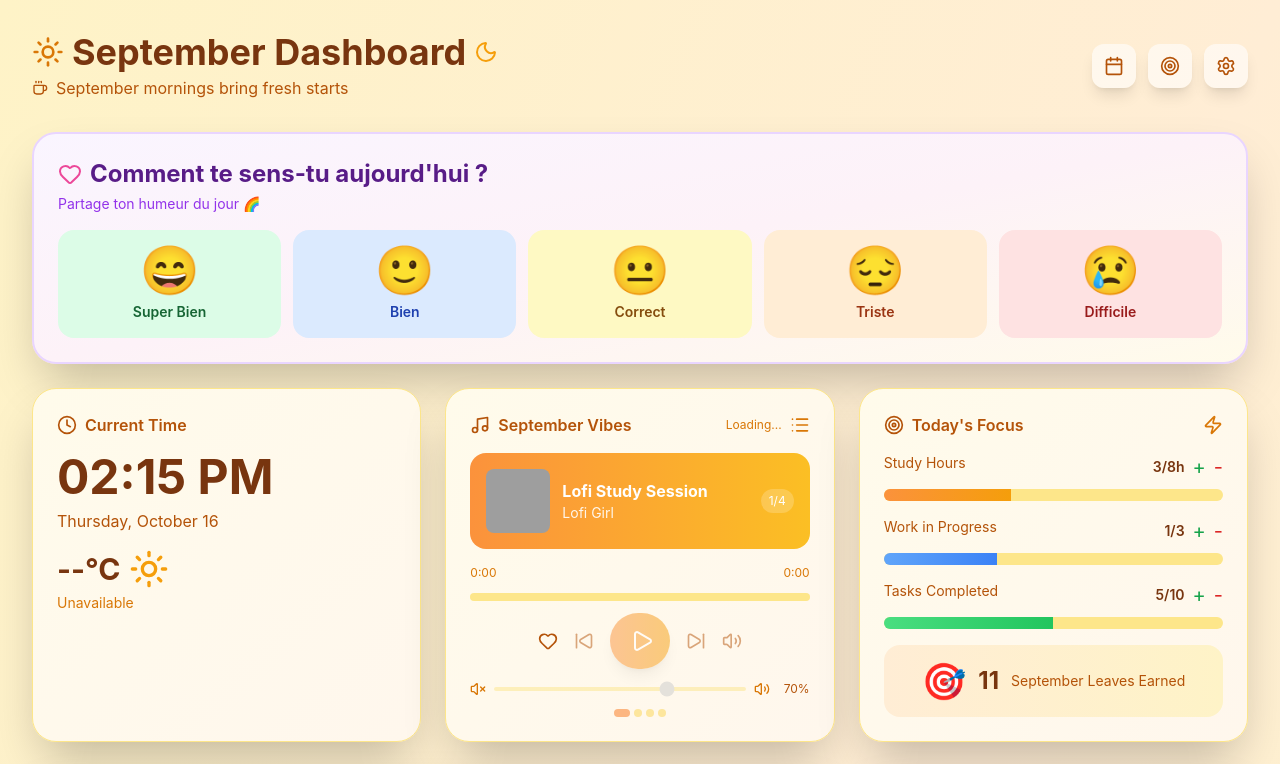
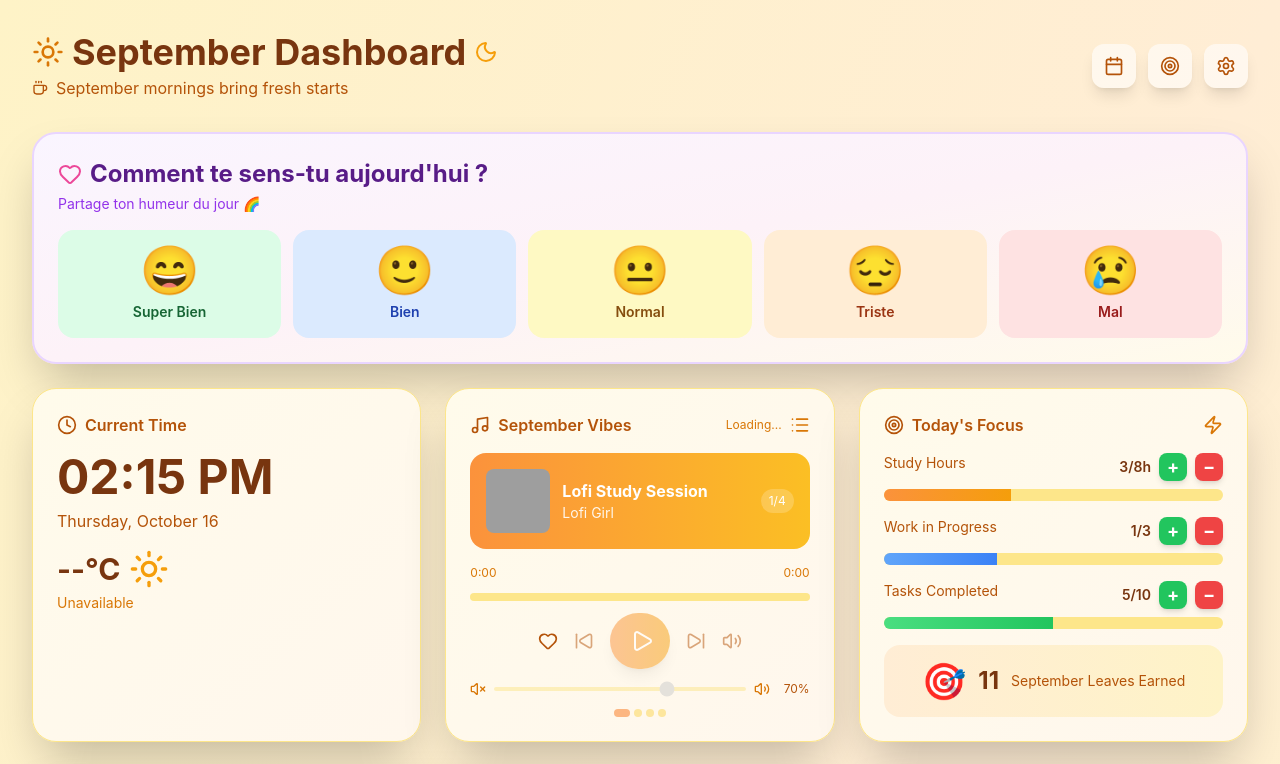
Before and after one commit to YanisseIsmaili/MoodFlow, a React (Vite) app in the folder mood-tracker-app/: page / in a window 1280 px wide. Shown: the top 764 px of the page. Built offline with nearby package versions, Linux system fonts and the light colour scheme; grey boxes are pictures that could not be loaded; the HTML template or start-up script is replaced by a standard one.

Commit message:
calendar

```diff
--- a/mood-tracker-app/src/components/dashboard/CalendarWidget.jsx
+++ b/mood-tracker-app/src/components/dashboard/CalendarWidget.jsx
@@ -221,10 +221,10 @@ const CalendarWidget = () => {
           {(selectedDayEvents.length > 0 || selectedDayMood) && (
             <span className="text-xs bg-amber-300 text-amber-900 px-2 py-1 rounded-full">
               {selectedDayEvents.length} event{selectedDayEvents.length !== 1 ? 's' : ''}
-              {selectedDayMood && ' • ' + (selectedDayMood.mood === 'amazing' ? 'Incroyable' :
+              {selectedDayMood && ' • ' + (selectedDayMood.mood === 'amazing' ? 'Super Bien' :
                                           selectedDayMood.mood === 'good' ? 'Bien' :
-                                          selectedDayMood.mood === 'okay' ? 'Correct' :
-                                          selectedDayMood.mood === 'sad' ? 'Triste' : 'Difficile')}
+                                          selectedDayMood.mood === 'okay' ? 'Normal' :
+                                          selectedDayMood.mood === 'sad' ? 'Triste' : 'Mal')}
             </span>
           )}
         </div>
@@ -236,10 +236,10 @@ const CalendarWidget = () => {
               <span className="text-4xl">{getMoodDisplay(selectedDayMood.mood)?.emoji}</span>
               <div className="flex-1">
                 <div className="font-semibold text-gray-800">
-                  Humeur : {selectedDayMood.mood === 'amazing' ? 'Incroyable' :
+                  Humeur : {selectedDayMood.mood === 'amazing' ? 'Super Bien' :
                            selectedDayMood.mood === 'good' ? 'Bien' :
-                           selectedDayMood.mood === 'okay' ? 'Correct' :
-                           selectedDayMood.mood === 'sad' ? 'Triste' : 'Difficile'}
+                           selectedDayMood.mood === 'okay' ? 'Normal' :
+                           selectedDayMood.mood === 'sad' ? 'Triste' : 'Mal'}
                 </div>
                 {selectedDayMood.note && (
                   <p className="text-sm text-gray-600 mt-1">{selectedDayMood.note}</p>
@@ -294,7 +294,7 @@ const CalendarWidget = () => {
         <div className="flex flex-wrap gap-3 text-xs">
           <div className="flex items-center gap-1">
             <div className="w-3 h-3 bg-green-400 rounded"></div>
-            <span className="text-amber-700">Incroyable</span>
+            <span className="text-amber-700">Super Bien</span>
           </div>
           <div className="flex items-center gap-1">
             <div className="w-3 h-3 bg-blue-400 rounded"></div>
@@ -302,7 +302,7 @@ const CalendarWidget = () => {
           </div>
           <div className="flex items-center gap-1">
             <div className="w-3 h-3 bg-yellow-400 rounded"></div>
-            <span className="text-amber-700">Correct</span>
+            <span className="text-amber-700">Normal</span>
           </div>
           <div className="flex items-center gap-1">
             <div className="w-3 h-3 bg-orange-400 rounded"></div>
@@ -310,7 +310,7 @@ const CalendarWidget = () => {
           </div>
           <div className="flex items-center gap-1">
             <div className="w-3 h-3 bg-red-400 rounded"></div>
-            <span className="text-amber-700">Difficile</span>
+            <span className="text-amber-700">Mal</span>
           </div>
           <div className="flex items-center gap-1">
             <div className="w-1 h-1 bg-blue-600 rounded-full"></div>
--- a/mood-tracker-app/src/components/dashboard/MoodSelector.jsx
+++ b/mood-tracker-app/src/components/dashboard/MoodSelector.jsx
@@ -30,7 +30,7 @@ const MoodSelector = () => {
     {
       id: 'okay',
       emoji: '😐',
-      label: 'Correct',
+      label: 'Normal',
       color: 'from-yellow-400 to-amber-500',
       bgColor: 'bg-yellow-100',
       textColor: 'text-yellow-800'
@@ -46,7 +46,7 @@ const MoodSelector = () => {
     {
       id: 'bad',
       emoji: '😢',
-      label: 'Difficile',
+      label: 'Mal',
       color: 'from-red-400 to-pink-500',
       bgColor: 'bg-red-100',
       textColor: 'text-red-800'
--- a/mood-tracker-app/src/components/dashboard/TodaysFocus.jsx
+++ b/mood-tracker-app/src/components/dashboard/TodaysFocus.jsx
@@ -25,19 +25,35 @@ const TodaysFocus = () => {
   const updateTask = (taskName, increment = true) => {
     setTasks(prev => {
       const task = prev[taskName];
-      const newCurrent = increment
-        ? Math.min(task.current + 1, task.target)
-        : Math.max(task.current - 1, 0);
 
-      return {
-        ...prev,
-        [taskName]: { ...task, current: newCurrent }
-      };
+      if (increment) {
+        // Ne pas dépasser la target
+        if (task.current >= task.target) return prev;
+
+        const newCurrent = task.current + 1;
+
+        // Ajouter une feuille seulement si on incrémente
+        setLeaves(prevLeaves => prevLeaves + 1);
+
+        return {
+          ...prev,
+          [taskName]: { ...task, current: newCurrent }
+        };
+      } else {
+        // Ne pas descendre en dessous de 0
+        if (task.current <= 0) return prev;
+
+        const newCurrent = task.current - 1;
+
+        // Retirer une feuille seulement si on en a
+        setLeaves(prevLeaves => Math.max(0, prevLeaves - 1));
+
+        return {
+          ...prev,
+          [taskName]: { ...task, current: newCurrent }
+        };
+      }
     });
-
-    if (increment) {
-      setLeaves(prev => prev + 1);
-    }
   };
 
   const getProgress = (current, target) => {
@@ -80,15 +96,25 @@ const TodaysFocus = () => {
               </span>
               <button
                 onClick={() => updateTask('studyHours', true)}
-                className="text-green-600 hover:text-green-800 text-xl"
+                disabled={tasks.studyHours.current >= tasks.studyHours.target}
+                className={`w-7 h-7 rounded-lg font-bold text-lg flex items-center justify-center shadow-md transition-all ${
+                  tasks.studyHours.current >= tasks.studyHours.target
+                    ? 'bg-gray-300 text-gray-500 cursor-not-allowed'
+                    : 'bg-green-500 hover:bg-green-600 text-white hover:scale-110'
+                }`}
               >
                 +
               </button>
               <button
                 onClick={() => updateTask('studyHours', false)}
-                className="text-red-600 hover:text-red-800 text-xl"
+                disabled={tasks.studyHours.current <= 0}
+                className={`w-7 h-7 rounded-lg font-bold text-lg flex items-center justify-center shadow-md transition-all ${
+                  tasks.studyHours.current <= 0
+                    ? 'bg-gray-300 text-gray-500 cursor-not-allowed'
+                    : 'bg-red-500 hover:bg-red-600 text-white hover:scale-110'
+                }`}
               >
-                -
+                −
               </button>
             </div>
           </div>
@@ -110,15 +136,15 @@ const TodaysFocus = () => {
               </span>
               <button
                 onClick={() => updateTask('workInProgress', true)}
-                className="text-green-600 hover:text-green-800 text-xl"
+                className="w-7 h-7 bg-green-500 hover:bg-green-600 text-white rounded-lg font-bold text-lg flex items-center justify-center shadow-md transition-all hover:scale-110"
               >
                 +
               </button>
               <button
                 onClick={() => updateTask('workInProgress', false)}
-                className="text-red-600 hover:text-red-800 text-xl"
+                className="w-7 h-7 bg-red-500 hover:bg-red-600 text-white rounded-lg font-bold text-lg flex items-center justify-center shadow-md transition-all hover:scale-110"
               >
-                -
+                −
               </button>
             </div>
           </div>
@@ -140,15 +166,15 @@ const TodaysFocus = () => {
               </span>
               <button
                 onClick={() => updateTask('tasksCompleted', true)}
-                className="text-green-600 hover:text-green-800 text-xl"
+                className="w-7 h-7 bg-green-500 hover:bg-green-600 text-white rounded-lg font-bold text-lg flex items-center justify-center shadow-md transition-all hover:scale-110"
               >
                 +
               </button>
               <button
                 onClick={() => updateTask('tasksCompleted', false)}
-                className="text-red-600 hover:text-red-800 text-xl"
+                className="w-7 h-7 bg-red-500 hover:bg-red-600 text-white rounded-lg font-bold text-lg flex items-center justify-center shadow-md transition-all hover:scale-110"
               >
-                -
+                −
               </button>
             </div>
           </div>
```
